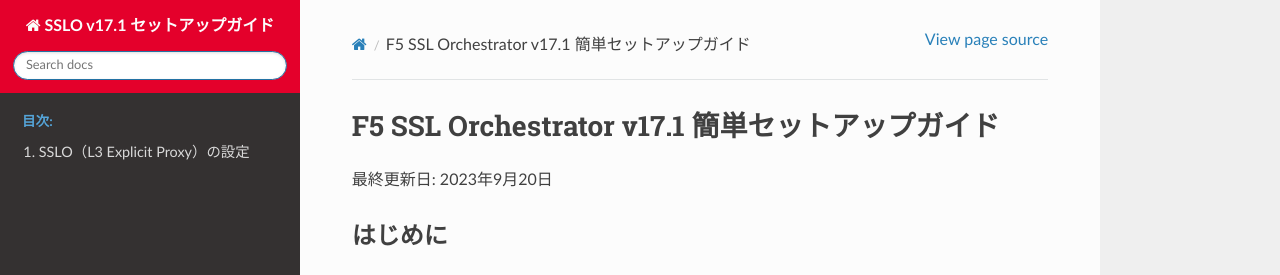
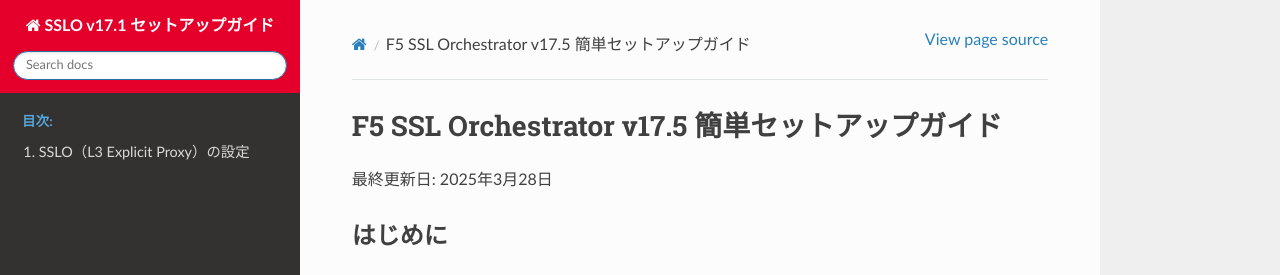
Before and after one commit to BeF5/f5j-easy-setup-sslo-17, a Sphinx documentation site: the page built from docs/index.rst, in a window 1280 px wide and 900 px high. Shown: the top 275 px of the window. Built offline with Sphinx 7.4.7 and the Read the Docs theme 3.1.0, drawn with Linux system fonts in a browser that asks for light colours.

Commit message:
Update index.rst to v17.5

```diff
--- a/docs/index.rst
+++ b/docs/index.rst
@@ -3,9 +3,9 @@
    contain the root `toctree` directive.
 
 
-F5 SSL Orchestrator v17.1 簡単セットアップガイド
+F5 SSL Orchestrator v17.5 簡単セットアップガイド
 ==============================================
-最終更新日: 2023年9月20日
+最終更新日: 2025年3月28日
 
 
 はじめに
```
